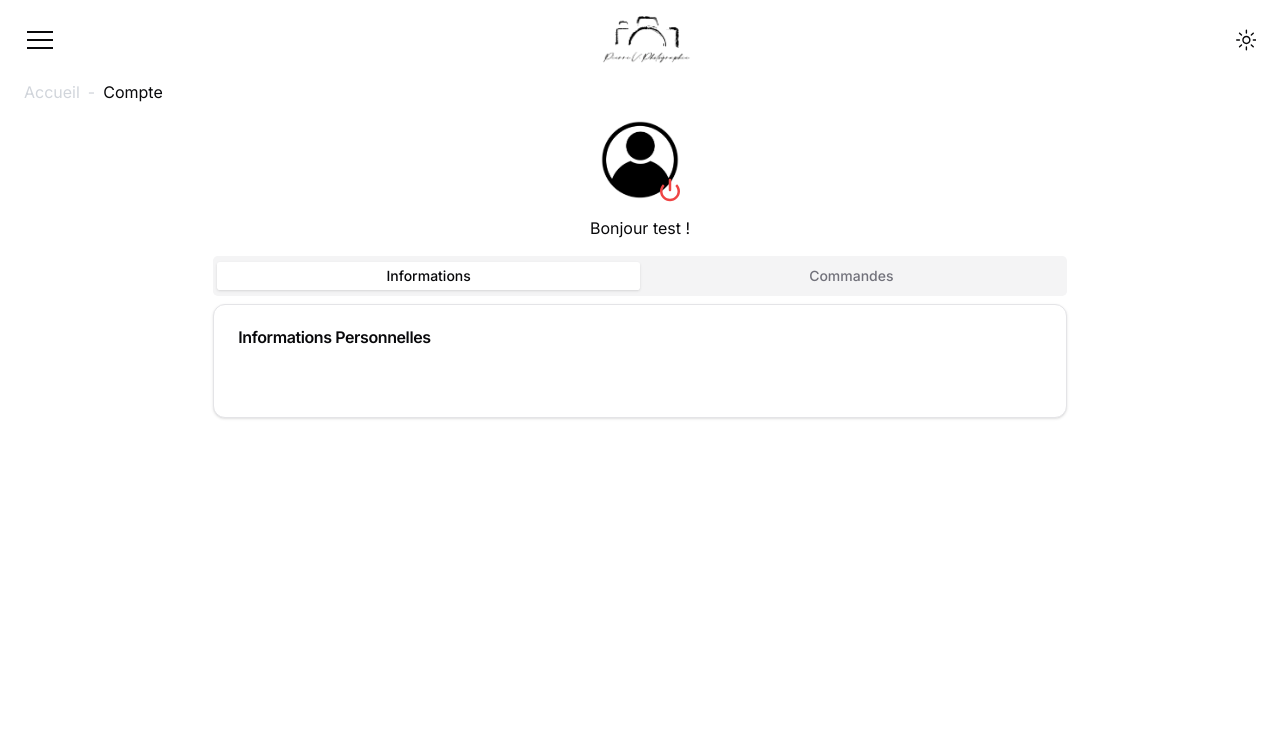
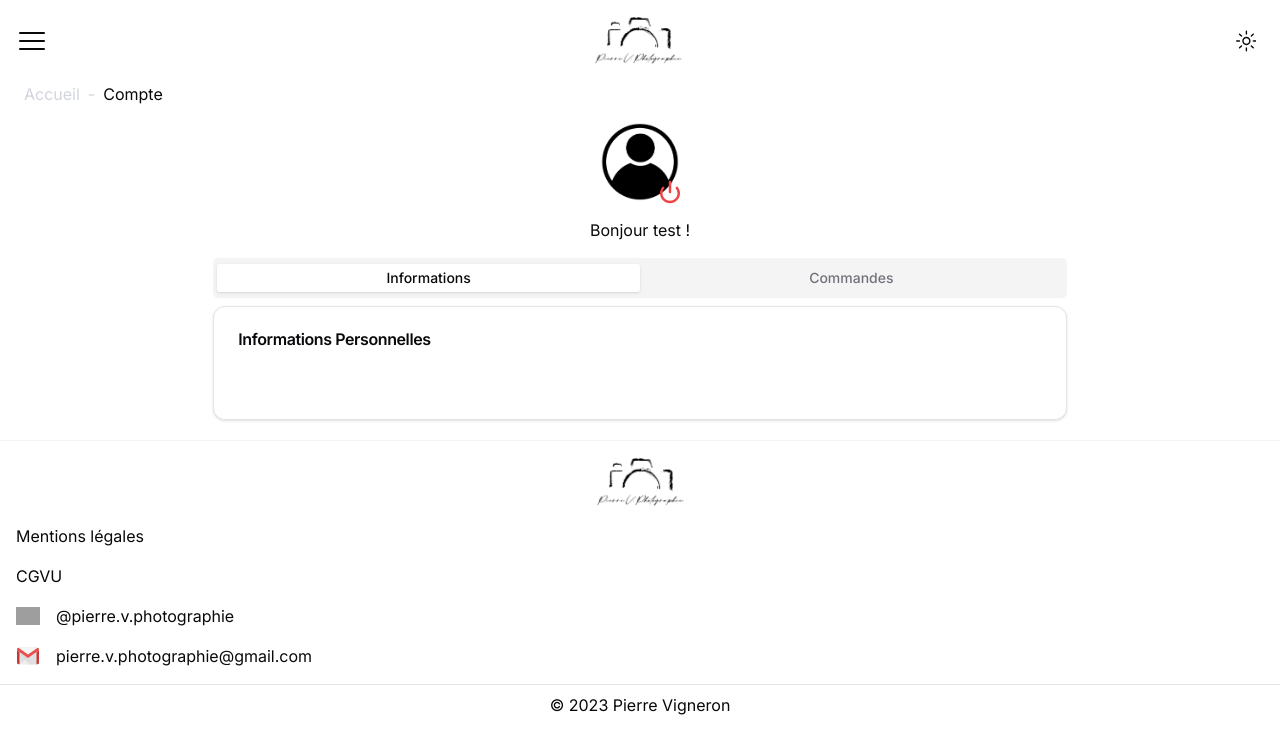
Before and after one commit to wodenp98/pierrevphoto, a Next.js app: page /compte in a window 1280 px wide. Shown: the top 754 px of the page. Built offline with nearby package versions, Linux system fonts and the light colour scheme; grey boxes are pictures that could not be loaded.

Commit message:
feat: footer and navbar

```diff
--- a/src/app/contact/page.tsx
+++ b/src/app/contact/page.tsx
@@ -33,8 +33,8 @@ export default function Contact() {
             />
 
             <div className="absolute inset-0 bg-white/70 flex flex-col items-center justify-center">
-              <IoMdPaperPlane className="text-4xl text-grey-900" />
-              <p className="text-grey-900 text-lg md:text-xs lg:text-base xs:text-xs font-bold">
+              <IoMdPaperPlane className="text-4xl text-black" />
+              <p className="text-black text-lg md:text-xs lg:text-base xs:text-xs font-bold">
                 pierre.v.photographie@gmail.com
               </p>
             </div>
@@ -48,8 +48,8 @@ export default function Contact() {
               height={325}
             />
             <div className="absolute inset-0 bg-white/70 flex flex-col items-center justify-center">
-              <BiPhoneCall className="text-4xl text-grey-900" />
-              <p className="text-grey-900 text-lg font-bold">06 14 25 39 12</p>
+              <BiPhoneCall className="text-4xl text-black" />
+              <p className="text-black text-lg font-bold">06 14 25 39 12</p>
             </div>
           </div>
           <Link
@@ -72,9 +72,9 @@ export default function Contact() {
                 alt="Instagram"
                 width={40}
                 height={40}
-                className="text-4xl text-grey-900"
+                className="text-4xl text-black"
               />
-              <p className="text-grey-900 text-lg font-bold">
+              <p className="text-black text-lg font-bold">
                 @pierre.v.photographie
               </p>
             </div>
--- a/src/app/layout.tsx
+++ b/src/app/layout.tsx
@@ -6,6 +6,7 @@ import NextTopLoader from "nextjs-toploader";
 import { ThemeProvider } from "@/components/ThemeProvider/ThemeProvider";
 import { Toaster } from "@/components/ui/toaster";
 import AuthContext from "@/lib/auth/AuthContext";
+import Footer from "@/components/Footer/Footer";
 
 const inter = Inter({ subsets: ["latin"] });
 
@@ -32,6 +33,7 @@ export default function RootLayout({
             <Navbar />
             {children}
             <Toaster />
+            <Footer />
           </AuthContext>
         </ThemeProvider>
       </body>
--- /dev/null
+++ b/src/components/Footer/Footer.tsx
@@ -0,0 +1,40 @@
+import Image from "next/image";
+import Link from "next/link";
+import { LinkInstagram, LinkGmail } from "../LinkPlatfrom/LinkPlatform";
+import { Separator } from "../ui/separator";
+
+export default function Footer() {
+  return (
+    <footer className="mt-5 border-t border-accent">
+      <div className="flex justify-center mt-4">
+        <Link href="/">
+          <Image
+            src="/logo noir.png"
+            alt="Logo"
+            width={90}
+            height={90}
+            className=" dark:hidden"
+          />
+          <Image
+            src="/logo blanc.png"
+            alt="Logo"
+            width={90}
+            height={90}
+            className="hidden dark:block"
+          />
+        </Link>
+      </div>
+
+      <div className="flex flex-col p-4 gap-4">
+        <Link href="/mentions-legales">Mentions légales</Link>
+        <Link href="/CGVU">CGVU</Link>
+        <LinkInstagram />
+        <LinkGmail />
+      </div>
+
+      <Separator />
+
+      <div className=" flex justify-center p-2">© 2023 Pierre Vigneron</div>
+    </footer>
+  );
+}
--- a/src/components/Navbar/Navbar.tsx
+++ b/src/components/Navbar/Navbar.tsx
@@ -1,59 +1,109 @@
-"use client";
-
-import { useState, useEffect } from "react";
 import { HiOutlineShoppingBag } from "react-icons/hi";
 import {
   AiOutlineHome,
   AiOutlineShoppingCart,
   AiOutlineInfoCircle,
   AiOutlinePhone,
-  AiOutlineHeart,
 } from "react-icons/ai";
 import { VscAccount } from "react-icons/vsc";
 import { ToggleDarkMode } from "@/components/Navbar/ToggleDarkMode";
-
 import Link from "next/link";
-import { Divide as Hamburger } from "hamburger-react";
 import Image from "next/image";
-import { LinkInstagram } from "@/components/LinkPlatfrom/LinkPlatform";
-import { useTheme } from "next-themes";
-import { Separator } from "@/components/ui/separator";
+import { AlignJustify } from "lucide-react";
+import {
+  DropdownMenu,
+  DropdownMenuTrigger,
+  DropdownMenuContent,
+  DropdownMenuItem,
+  DropdownMenuGroup,
+  DropdownMenuLabel,
+  DropdownMenuSeparator,
+  DropdownMenuShortcut,
+} from "@/components/ui/dropdown-menu";
 
 export default function Navbar() {
-  const [isOpen, setOpen] = useState(false);
+  return (
+    <header className="flex items-center justify-between z-50 p-4">
+      <DropdownMenu>
+        <DropdownMenuTrigger asChild>
+          <AlignJustify size={32} strokeWidth={1.5} />
+        </DropdownMenuTrigger>
+        <DropdownMenuContent className="w-64 p-2">
+          <DropdownMenuLabel className="uppercase">Menu</DropdownMenuLabel>
+          <DropdownMenuSeparator />
+          <DropdownMenuGroup>
+            <Link href="/">
+              <DropdownMenuItem className="space-x-2 uppercase">
+                Accueil
+                <DropdownMenuShortcut>
+                  <AiOutlineHome className="w-5 h-5" />
+                </DropdownMenuShortcut>
+              </DropdownMenuItem>
+            </Link>
 
-  useEffect(() => {
-    if (isOpen) {
-      document.body.style.overflow = "hidden";
-    } else {
-      document.body.style.overflow = "auto";
-    }
-  }, [isOpen]);
+            <Link href="/boutique">
+              <DropdownMenuItem className="space-x-2 uppercase">
+                Boutique
+                <DropdownMenuShortcut>
+                  <AiOutlineShoppingCart className="w-5 h-5" />
+                </DropdownMenuShortcut>
+              </DropdownMenuItem>
+            </Link>
+            <Link href="/panier">
+              <DropdownMenuItem className="space-x-2 uppercase">
+                Panier
+                <DropdownMenuShortcut>
+                  <HiOutlineShoppingBag className="w-5 h-5 " />
+                </DropdownMenuShortcut>
+              </DropdownMenuItem>
+            </Link>
+            <Link href="/apropos">
+              <DropdownMenuItem className="space-x-2 uppercase">
+                A propos
+                <DropdownMenuShortcut>
+                  <AiOutlineInfoCircle className="w-5 h-5" />
+                </DropdownMenuShortcut>
+              </DropdownMenuItem>{" "}
+            </Link>
 
-  const toggleMenu = () => {
-    setOpen(!isOpen);
-  };
-
-  const closeMenu = () => {
-    setOpen(false);
-  };
-
-  return (
-    <header
-      className={`flex items-center justify-between  w-full z-50 ${
-        isOpen ? "overflow-hidden" : ""
-      }`}
-    >
-      <div className="p-4">
-        <Hamburger
-          toggled={isOpen}
-          toggle={toggleMenu}
-          duration={0.8}
-          size={26}
-          label="Voir menu"
-        />
-      </div>
-      <Link href="/" onClick={closeMenu}>
+            <Link href="/contact">
+              <DropdownMenuItem className="space-x-2 uppercase">
+                Contact
+                <DropdownMenuShortcut>
+                  <AiOutlinePhone className="w-6 h-6" />
+                </DropdownMenuShortcut>
+              </DropdownMenuItem>
+            </Link>
+            <Link href="/compte">
+              <DropdownMenuItem className="space-x-2 uppercase">
+                Compte
+                <DropdownMenuShortcut>
+                  <VscAccount className="w-5 h-5" />
+                </DropdownMenuShortcut>
+              </DropdownMenuItem>
+            </Link>
+          </DropdownMenuGroup>
+          <DropdownMenuSeparator />
+          <DropdownMenuGroup>
+            <Link
+              href="https://www.instagram.com/pierrev.photographie"
+              target="_blank"
+              rel="noopener noreferrer"
+              className="flex items-center p-2"
+            >
+              <Image
+                src="/icon-instagram.svg"
+                alt="Instagram"
+                width={36}
+                height={36}
+                className="pr-4"
+              />
+              <p className="text-sm">@pierre.v.photographie</p>
+            </Link>
+          </DropdownMenuGroup>
+        </DropdownMenuContent>
+      </DropdownMenu>
+      <Link href="/">
         <Image
           src="/logo noir.png"
           alt="Logo"
@@ -69,76 +119,7 @@ export default function Navbar() {
           className="hidden dark:block"
         />
       </Link>
-      <div className="p-4">
-        <ToggleDarkMode />
-      </div>
-      {isOpen && (
-        <div
-          className={`fixed flex items-center justify-center z-50 bg-background top-[80px]  left-0 right-0 bottom-0  ${
-            isOpen ? "w-full" : "w-1/5 md:w-2/5 lg:w-1/5"
-          }`}
-        >
-          <div className="absolute top-0 w-4/5">
-            <Separator className="my-4" />
-            <Link
-              href="/"
-              className="uppercase flex items-center justify-between"
-              onClick={closeMenu}
-            >
-              Accueil
-              <AiOutlineHome className="w-[20px] h-[20px]" />
-            </Link>
-            <Separator className="my-4 " />
-            <Link
-              href="/boutique"
-              className="uppercase flex items-center justify-between"
-              onClick={closeMenu}
-            >
-              Boutique
-              <AiOutlineShoppingCart className="w-[20px] h-[20px]" />
-            </Link>
-            <Separator className="my-4" />
-            <Link
-              href="/panier"
-              className="uppercase flex items-center justify-between"
-              onClick={closeMenu}
-            >
-              Panier
-              <HiOutlineShoppingBag className="w-[20px] h-[20px]" />
-            </Link>
-            <Separator className="my-4" />
-            <Link
-              href="/apropos"
-              className="uppercase flex items-center justify-between"
-              onClick={closeMenu}
-            >
-              A propos
-              <AiOutlineInfoCircle className="w-[20px] h-[20px]" />
-            </Link>
-            <Separator className="my-4" />
-            <Link
-              href="/contact"
-              className="uppercase flex items-center justify-between"
-              onClick={closeMenu}
-            >
-              Contact
-              <AiOutlinePhone className="w-[20px] h-[20px]" />
-            </Link>
-            <Separator className="my-4" />
-            <Link
-              href="/compte"
-              className="uppercase flex items-center justify-between"
-              onClick={closeMenu}
-            >
-              Compte
-              <VscAccount className="w-[20px] h-[20px]" />
-            </Link>
-          </div>
-          <div className="absolute bottom-10 w-4/5" onClick={closeMenu}>
-            <LinkInstagram />
-          </div>
-        </div>
-      )}
+      <ToggleDarkMode />
     </header>
   );
 }
--- a/src/components/Portfolio/Portfolio.tsx
+++ b/src/components/Portfolio/Portfolio.tsx
@@ -25,13 +25,13 @@ export default function Portfolio({ data }: PortfolioProps) {
   return (
     <Dialog>
       <DialogTrigger asChild>
-        <div className="group">
+        <div className="group mt-6 h-96 w-9/12">
           <div className="relative overflow-hidden h-full cursor-pointer">
             <Image
               src="/assets/Nature.jpg"
               alt="Photo de pierre"
-              height={300}
-              width={300}
+              height={1080}
+              width={1080}
               className="rounded-md col-span-1 w-full h-full  object-cover"
             />
             <div className="rounded-md absolute h-full w-full bg-black/50 flex items-center justify-center group-hover:bottom-0 opacity-0 group-hover:opacity-100 transition-all duration-300">
@@ -42,11 +42,12 @@ export default function Portfolio({ data }: PortfolioProps) {
           </div>
         </div>
       </DialogTrigger>
-      <DialogContent className="sm:max-w-[650px] sm:max-h-[700px] p-0  bg-transparent border-none shadow-none">
+      <DialogContent className="p-0 bg-transparent border-none shadow-none lg:max-w-5xl lg:h-[60vh] ">
         <Swiper
           effect={"coverflow"}
           grabCursor={true}
           centeredSlides={true}
+          loop={true}
           slidesPerView={"auto"}
           coverflowEffect={{
             rotate: 50,
@@ -64,9 +65,9 @@ export default function Portfolio({ data }: PortfolioProps) {
               <Image
                 src={item.imageUrl}
                 alt={item.name}
-                height={800}
-                width={800}
-                className="rounded-md  w-full h-full object-cover"
+                height={600}
+                width={600}
+                className="rounded-md  w-full h-full object-cover "
               />
             </SwiperSlide>
           ))}
--- a/src/components/ui/dialog.tsx
+++ b/src/components/ui/dialog.tsx
@@ -36,7 +36,7 @@ const DialogContent = React.forwardRef<
     <DialogPrimitive.Content
       ref={ref}
       className={cn(
-        "fixed left-[50%] top-[50%] z-50 grid w-full max-w-lg translate-x-[-50%] translate-y-[-50%] gap-4 border bg-background p-6 shadow-lg duration-200 data-[state=open]:animate-in data-[state=closed]:animate-out data-[state=closed]:fade-out-0 data-[state=open]:fade-in-0 data-[state=closed]:zoom-out-95 data-[state=open]:zoom-in-95 data-[state=closed]:slide-out-to-left-1/2 data-[state=closed]:slide-out-to-top-[48%] data-[state=open]:slide-in-from-left-1/2 data-[state=open]:slide-in-from-top-[48%] sm:rounded-lg md:w-full",
+        "fixed left-[50%] top-[50%] z-50 grid w-full  translate-x-[-50%] translate-y-[-50%] gap-4 border bg-background p-6 shadow-lg duration-200 data-[state=open]:animate-in data-[state=closed]:animate-out data-[state=closed]:fade-out-0 data-[state=open]:fade-in-0 data-[state=closed]:zoom-out-95 data-[state=open]:zoom-in-95 data-[state=closed]:slide-out-to-left-1/2 data-[state=closed]:slide-out-to-top-[48%] data-[state=open]:slide-in-from-left-1/2 data-[state=open]:slide-in-from-top-[48%] sm:rounded-lg md:w-full",
         className
       )}
       {...props}
```
